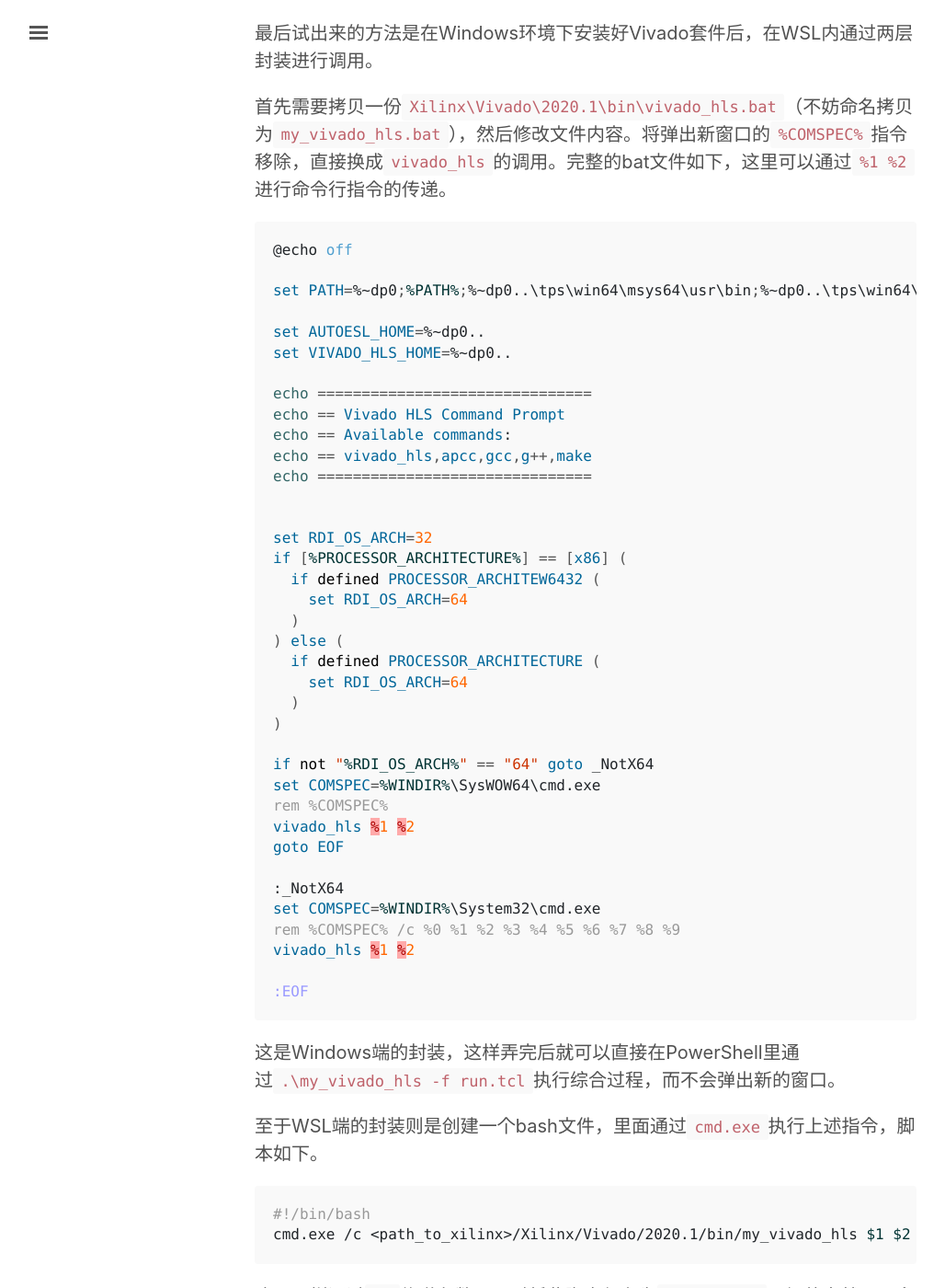
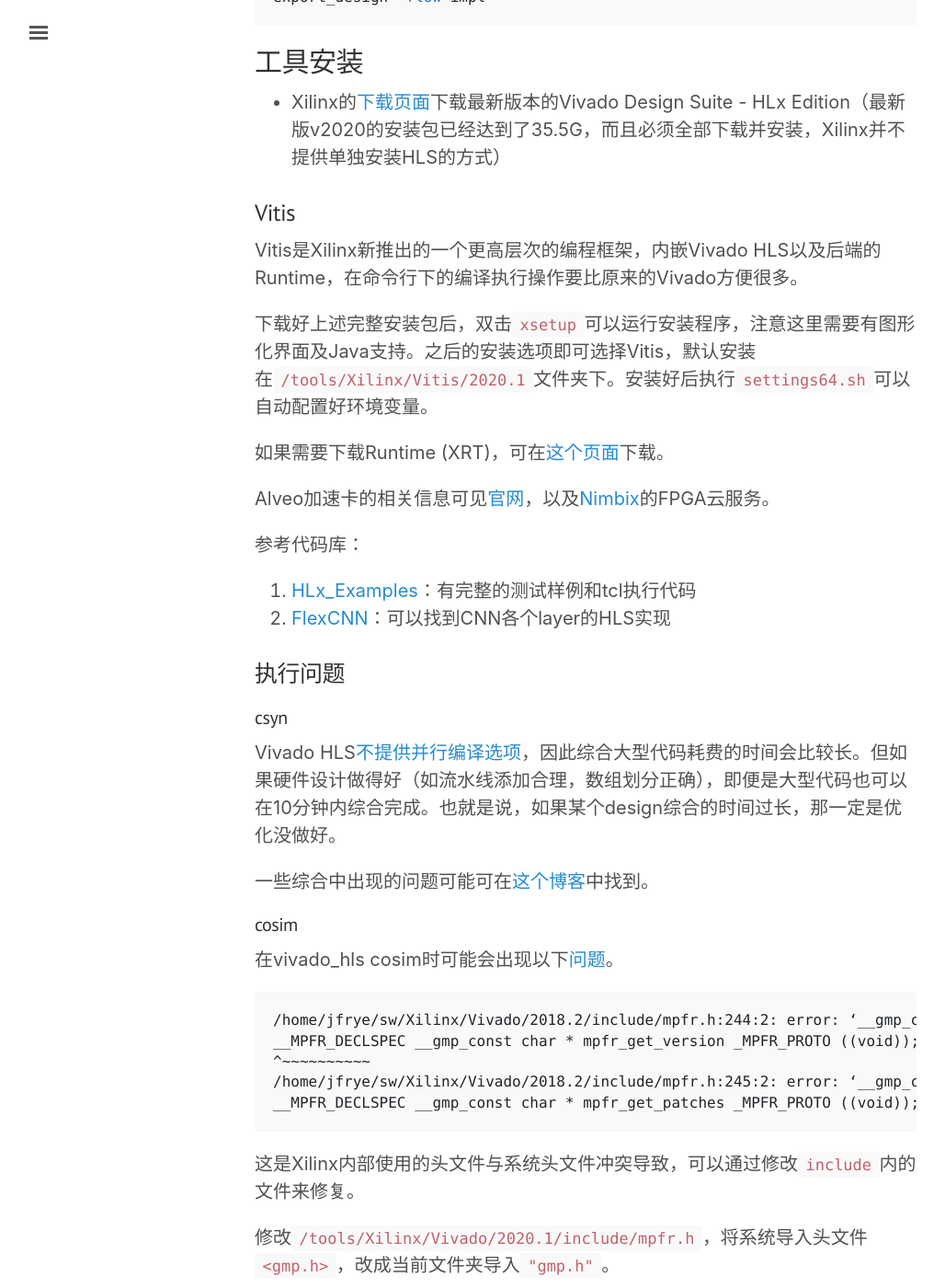
Before and after one commit to Ewenwan/chhzh123.github.io, a Jekyll site: the page built from _posts/2020-03-11-vivado-hls.md, in a window 1280 px wide and 1400 px high, scrolled down 11764 px. Shown: the whole window at 92% size, without its empty margins (3-1031 px from the left). Built offline with Jekyll 4.4.1, drawn with Linux system fonts in a browser that asks for light colours; nearby versions of some CDN libraries; formulas are drawn with MathJax 3; comment, search, counter and statistics services are not loaded; some of the changed text lies outside the part shown.

Commit message:
[blog] Update Vivado HLS

````diff
--- a/_posts/2020-03-11-vivado-hls.md
+++ b/_posts/2020-03-11-vivado-hls.md
@@ -534,6 +534,8 @@
 ## C HLS pragma
 * `#pragma HLS pipeline II=<int>`
 * `#pragma HLS array_partition variable=<variable> <block, cyclic, complete> factor=<int> dim=<int>`
+    * Partition的效果可见[米兰理工大学的视频](https://www.coursera.org/lecture/fpga-sdaccel-theory/kernel-optimization-array-partitioning-2-2-kgxOM)
+    * 可以对同个数组的不同维度采用多个partition
 * `#pragma HLS array_reshape variable=<variable> <block, cyclic, complete> factor=<int> dim=<int>`
     * 区别参见[此文](https://www.xilinx.com/support/documentation/sw_manuals/xilinx2015_2/sdsoc_doc/topics/calling-coding-guidelines/concept_increasing_local_memory_bandwidth.html)
 * `#pragma HLS dataflow`
@@ -610,6 +612,11 @@
 * [hls::stream Class](https://systemviewinc.com/docs/2018.2/usage/hls_stream_class.html)
 * [SDAccel pragma HLS stream](https://www.xilinx.com/html_docs/xilinx2017_4/sdaccel_doc/ylh1504034366220.html)
 * [HLS Study Notes](https://github.com/Inference-and-Optimization/High-Level-Synthesis-Study-Notes/blob/master/Xilinx/UG902/Chapter-2-High-Level-Synthesis-C-Libraries/CH2.2-HLS-Stream-Library.md)
+
+#### Issues
+* Achieving II=1 for streaming an array, <https://forums.xilinx.com/t5/High-Level-Synthesis-HLS/Achieving-II-1-for-streaming-an-array/m-p/1072414#M19669>
+* The entries are not accessed in sequential order, <https://forums.xilinx.com/t5/High-Level-Synthesis-HLS/Cycle-synthesis-error-in-Vivado-HLS-2018-2-amp-3/m-p/951573>
+* Estimating stream depth, <https://forums.xilinx.com/t5/High-Level-Synthesis-HLS/Estimating-HLS-Stream-Depth/td-p/658115>
 
 ### HLS Video Library
 需要包含头文件`<hls_video.h>`，其中最有用的是LineBuffer和WindowBuffer。
@@ -775,6 +782,45 @@
 ## 工具安装
 * Xilinx的[下载页面](https://www.xilinx.com/support/download.html)下载最新版本的Vivado Design Suite - HLx Edition（最新版v2020的安装包已经达到了35.5G，而且必须全部下载并安装，Xilinx并不提供单独安装HLS的方式）
 
+### Vitis
+Vitis是Xilinx新推出的一个更高层次的编程框架，内嵌Vivado HLS以及后端的Runtime，在命令行下的编译执行操作要比原来的Vivado方便很多。
+
+下载好上述完整安装包后，双击`xsetup`可以运行安装程序，注意这里需要有图形化界面及Java支持。之后的安装选项即可选择Vitis，默认安装在`/tools/Xilinx/Vitis/2020.1`文件夹下。安装好后执行`settings64.sh`可以自动配置好环境变量。
+
+如果需要下载Runtime (XRT)，可在[这个页面](https://www.xilinx.com/products/design-tools/vitis/xrt.html#gettingstarted)下载。
+
+Alveo加速卡的相关信息可见[官网](https://www.xilinx.com/products/boards-and-kits/alveo/u250.html#gettingStarted)，以及[Nimbix](https://www.nimbix.net/alveo)的FPGA云服务。
+
+参考代码库：
+1. [HLx_Examples](https://github.com/Xilinx/HLx_Examples)：有完整的测试样例和tcl执行代码
+2. [FlexCNN](https://github.com/UCLA-VAST/FlexCNN)：可以找到CNN各个layer的HLS实现
+
+### 执行问题
+#### csyn
+Vivado HLS[不提供并行编译选项](https://forums.xilinx.com/t5/High-Level-Synthesis-HLS/Multi-core-HLS-compiler-option/td-p/398659)，因此综合大型代码耗费的时间会比较长。但如果硬件设计做得好（如流水线添加合理，数组划分正确），即便是大型代码也可以在10分钟内综合完成。也就是说，如果某个design综合的时间过长，那一定是优化没做好。
+
+一些综合中出现的问题可能可在[这个博客](https://fling.seas.upenn.edu/~giesen/dynamic/wordpress/vivado-hls-learnings/)中找到。
+
+#### cosim
+在vivado_hls cosim时可能会出现以下[问题](https://forums.xilinx.com/t5/High-Level-Synthesis-HLS/Vivado-HLS-2018-2-Cosim-Failure-MPFR-Messages/td-p/944943)。
+```
+/home/jfrye/sw/Xilinx/Vivado/2018.2/include/mpfr.h:244:2: error: ‘__gmp_const’ does not name a type
+__MPFR_DECLSPEC __gmp_const char * mpfr_get_version _MPFR_PROTO ((void));
+^~~~~~~~~~~
+/home/jfrye/sw/Xilinx/Vivado/2018.2/include/mpfr.h:245:2: error: ‘__gmp_const’ does not name a type
+__MPFR_DECLSPEC __gmp_const char * mpfr_get_patches _MPFR_PROTO ((void));
+```
+这是Xilinx内部使用的头文件与系统头文件冲突导致，可以通过修改`include`内的文件来修复。
+
+修改`/tools/Xilinx/Vivado/2020.1/include/mpfr.h`，将系统导入头文件`<gmp.h>`，改成当前文件夹导入`"gmp.h"`。
+```cpp
+/* Check if GMP is included, and try to include it (Works with local GMP) */
+#ifndef __GMP_H__
+# include "gmp.h"
+#endif
+```
+
+### Windows端调用
 如果要在WSL内使用`vivado_hls`，其实还是相当麻烦的。之前通过大量的尝试，才得到了一个比较好的解决方案。由于Vivado在Linux下的安装一定要图形界面，因此尝试在WSL内安装了图形桌面后，调用`xsetup`安装，但似乎安装界面Java虚拟机的大量解释开销，一直都没法进入正常的安装界面，故此方法最后还是放弃。
 
 最后试出来的方法是在Windows环境下安装好Vivado套件后，在WSL内通过两层封装进行调用。
````
